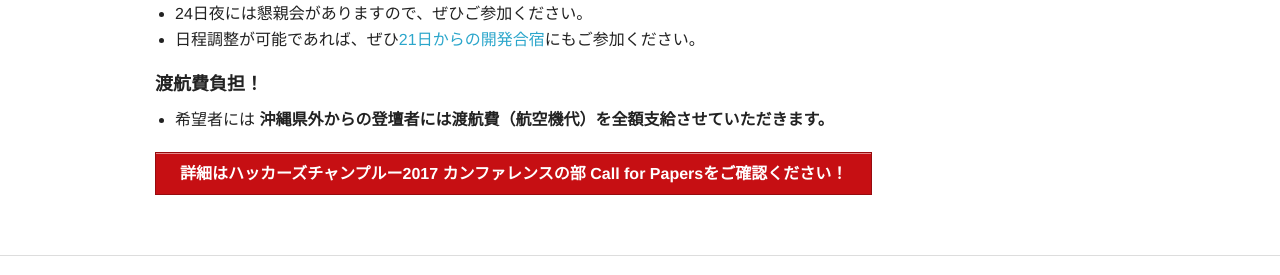
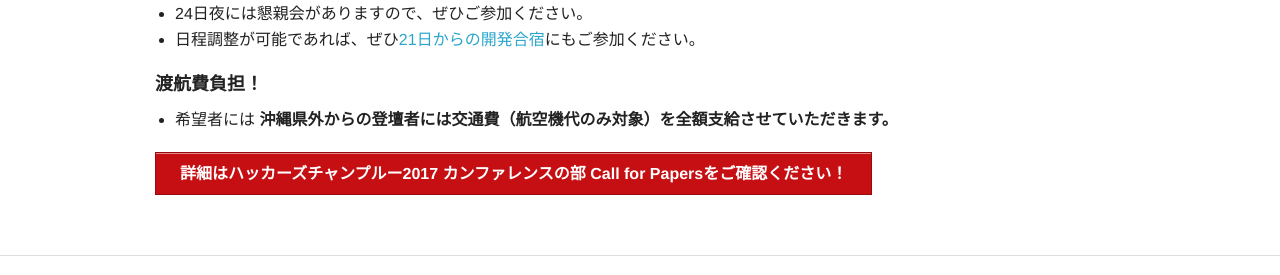
Before and after one commit to hackers-champloo/hackers-champloo.github.io, a Jekyll site: the page built from 2017/call4speakers.md, in a window 1280 px wide and 1286 px high. Shown: the part 930-1205 px from the top of the window. Built offline with Jekyll 4.4.1, drawn with Linux system fonts in a browser that asks for light colours; nearby versions of some CDN libraries.

Commit message:
Update call4speakers.md

```diff
--- a/2017/call4speakers.md
+++ b/2017/call4speakers.md
@@ -15,6 +15,6 @@ description: ハッカーズチャンプルー2017では、カンファレンス
 
 ## 渡航費負担！
 
-* 希望者には **沖縄県外からの登壇者には渡航費（航空機代）を全額支給させていただきます。**
+* 希望者には **沖縄県外からの登壇者には交通費（航空機代のみ対象）を全額支給させていただきます。**
 
 <p><a href="https://github.com/hackers-champloo/cfp2017/" class="alert button" target="_blank">詳細はハッカーズチャンプルー2017 カンファレンスの部 Call for Papersをご確認ください！</a></p>
```
